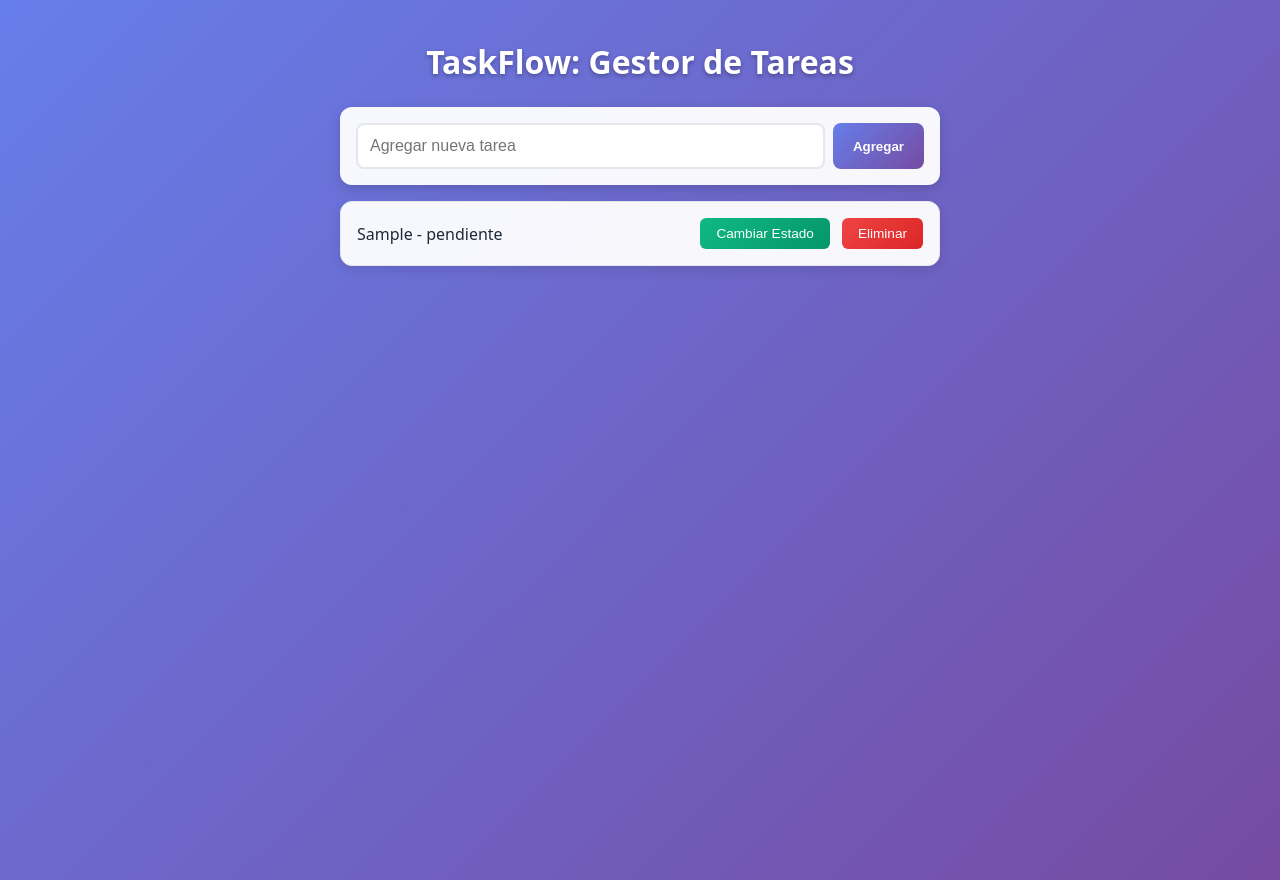
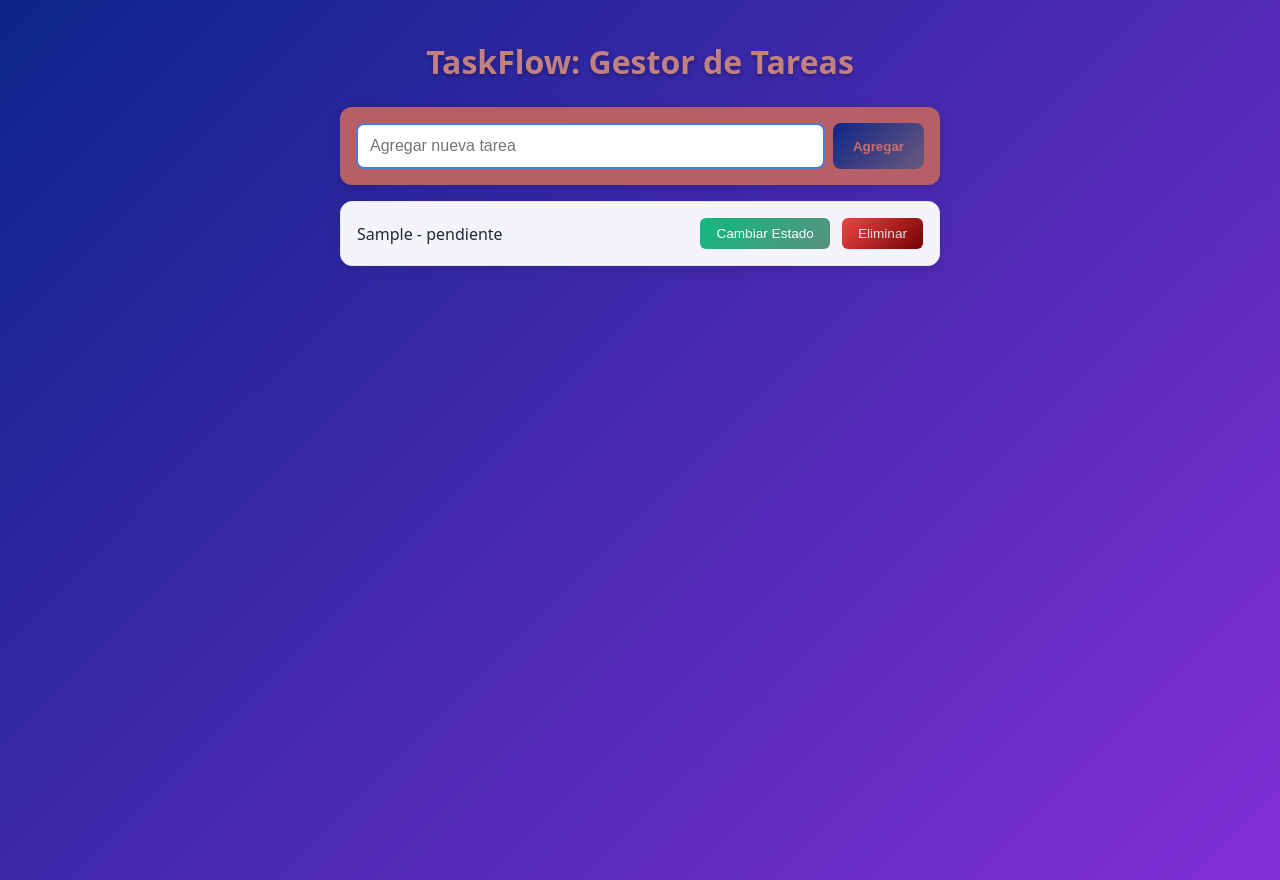
Before and after one commit to MaximilianoNaveillan/Manipulaci-n-del-DOM-con-JavaScript, a plain HTML site: page Fernandolopes/index.html in a window 1280 px wide. Both pictures are taken after typing "Sample" into the empty fields and a click on the button "Agregar". Drawn offline with Linux system fonts and the light colour scheme; no server answers.

Commit message:
agregando cambios 2

```diff
--- a/Fernandolopes/css/styles.css
+++ b/Fernandolopes/css/styles.css
@@ -9,14 +9,14 @@ body {
   max-width: 600px;
   margin: 40px auto;
   padding: 0 16px;
-  background: linear-gradient(135deg, #667eea 0%, #764ba2 100%);
+  background: linear-gradient(135deg, #0c248b 0%, #832fd6 100%);
   min-height: 100vh;
 }
 
 h1 {
   text-align: center;
   margin-bottom: 24px;
-  color: #ffffff;
+  color: #c28181;
   text-shadow: 0 2px 4px rgba(0, 0, 0, 0.3);
 }
 
@@ -25,7 +25,7 @@ form {
   display: flex;
   gap: 8px;
   margin-bottom: 16px;
-  background: rgba(255, 255, 255, 0.95);
+  background: rgba(189, 98, 98, 0.95);
   padding: 16px;
   border-radius: 12px;
   box-shadow: 0 4px 12px rgba(0, 0, 0, 0.15);
@@ -34,7 +34,7 @@ form {
 input[type='text'] {
   flex: 1;
   padding: 12px;
-  border: 2px solid #e5e7eb;
+  border: 2px solid #4a79d8;
   border-radius: 8px;
   font-size: 16px;
   transition: border-color 0.3s ease;
@@ -43,7 +43,7 @@ input[type='text'] {
 input[type='text']:focus {
   outline: none;
   border-color: #667eea;
-  box-shadow: 0 0 0 3px rgba(102, 126, 234, 0.1);
+  box-shadow: 0 0 0 3px rgba(68, 80, 136, 0.1);
 }
 
 button {
@@ -52,8 +52,8 @@ button {
   border: none;
   border-radius: 8px;
   font-weight: 600;
-  background: linear-gradient(135deg, #667eea 0%, #764ba2 100%);
-  color: white;
+  background: linear-gradient(135deg, #10268a 0%, #6a5a7a 100%);
+  color: rgb(202, 110, 110);
   transition:
     transform 0.2s ease,
     box-shadow 0.2s ease;
@@ -61,7 +61,7 @@ button {
 
 button:hover {
   transform: translateY(-2px);
-  box-shadow: 0 4px 12px rgba(102, 126, 234, 0.4);
+  box-shadow: 0 4px 12px rgba(106, 110, 128, 0.4);
 }
 
 /* Lista de tareas */
@@ -103,19 +103,19 @@ li button {
 
 /* Botón cambiar estado (verde) */
 li button:nth-child(2) {
-  background: linear-gradient(135deg, #10b981 0%, #059669 100%);
+  background: linear-gradient(135deg, #10b981 0%, #59917f 100%);
   color: white;
 }
 
 li button:nth-child(2):hover {
   transform: translateY(-1px);
-  box-shadow: 0 4px 12px rgba(16, 185, 129, 0.4);
+  box-shadow: 0 4px 12px rgba(90, 128, 115, 0.4);
 }
 
 /* Botón eliminar (rojo) */
 li button:nth-child(3) {
-  background: linear-gradient(135deg, #ef4444 0%, #dc2626 100%);
-  color: white;
+  background: linear-gradient(135deg, #ef4444 0%, #740202 100%);
+  color: rgb(230, 224, 224);
 }
 
 li button:nth-child(3):hover {
@@ -127,12 +127,12 @@ li button:nth-child(3):hover {
 li.completada {
   opacity: 0.85;
   background: linear-gradient(135deg, #10b981 0%, #059669 100%);
-  border-color: #059669;
+  border-color: #31886c;
 }
 
 li.completada span {
   text-decoration: line-through;
-  color: rgba(255, 255, 255, 0.95);
+  color: rgba(119, 36, 36, 0.95);
 }
 
 li:hover {
```
